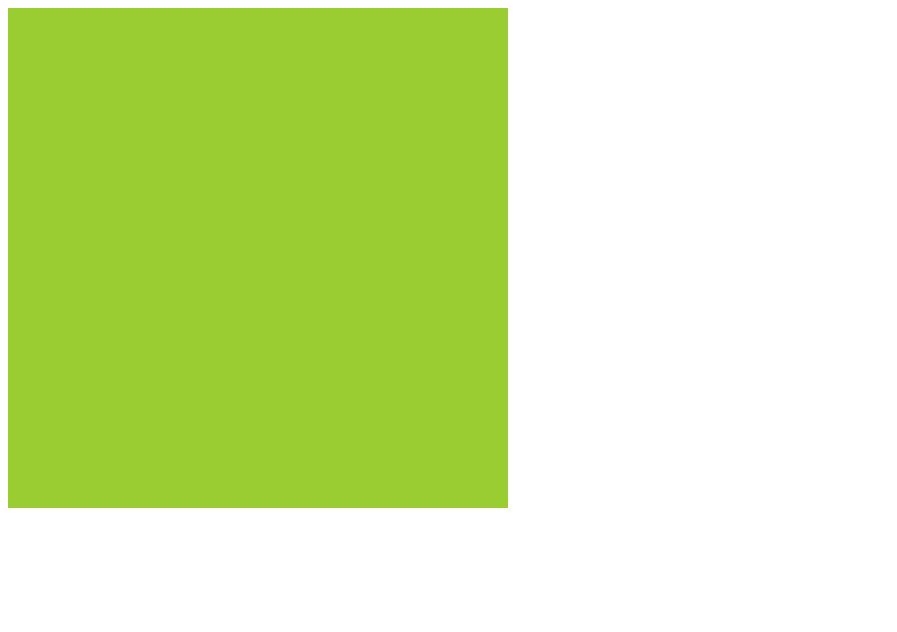
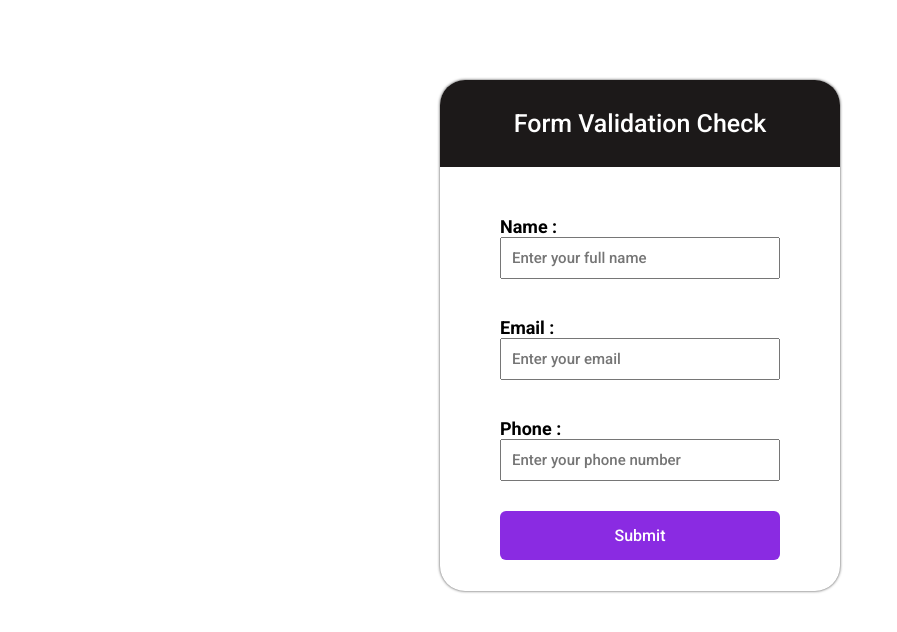
Before and after one commit to sajjad-007/Js-form-validation-check, a plain HTML site: page index.html in a window 1280 px wide. Shown: the whole page, without its empty margins (0-897 px from the left). Drawn offline with Linux system fonts and the light colour scheme.

Commit message:
project design  complete

```diff
--- a/index.html
+++ b/index.html
@@ -4,12 +4,33 @@
     <meta charset="UTF-8">
     <meta name="viewport" content="width=device-width, initial-scale=1.0">
     <title>jform validation check(JS)</title>
+    <link rel="preconnect" href="https://fonts.googleapis.com">
+    <link rel="preconnect" href="https://fonts.gstatic.com" crossorigin>
+    <link href="https://fonts.googleapis.com/css2?family=Roboto:ital,wght@0,500;0,700;0,900;1,400&display=swap" rel="stylesheet">
     <link rel="stylesheet" href="style.css">
 </head>
 <body>
     <div class="container">
-        <div class="header"></div>
-        <div class="input_cont"></div>
+        <div class="header">
+            <h2>Form Validation Check</h2>
+        </div>
+        <div class="input_cont">
+            <div>
+                <h3>Name :</h3>
+                <input type="text" class="nameinput" placeholder="Enter your full name">
+            </div>
+            <div>
+                <h3>Email :</h3>
+                <input type="email"  class="emailinput" placeholder="Enter your email">
+            </div>
+            <div>
+                <h3>Phone :</h3>
+                <input type="text" class="phoneinput" placeholder="Enter your phone number">
+            </div>
+            <div class="btn">
+                <button type="submit" class="submitbtn">Submit</button>
+            </div>
+        </div>
     </div>
 </body>
 </html>
--- a/style.css
+++ b/style.css
@@ -1,5 +1,57 @@
 .container{
-    height: 500px;
-    width: 500px;
-    background: yellowgreen;
+    width: 400px;
+    background-color: white;
+    box-shadow: 0px 0px 3px 0px rgba(0,0,0,0.75);
+    webkit-box-shadow: 0px 0px 3px 0px rgba(0,0,0,0.75);
+    -moz-box-shadow: 0px 0px 3px 0px rgba(0,0,0,0.75);
+    border-radius: 25px;
+    margin: 80px auto;
+    overflow: hidden;
 }
+.header{
+    background-color: #1c1919;
+    padding: 8px;
+}
+.header h2 {
+    color: white;
+    font-size: 25px;
+    text-align: center;
+    font-family: 'Roboto', sans-serif;
+    font-weight: 500;
+}
+.input_cont {
+    display: flex;
+    flex-direction: column;
+    gap: 20px;
+    padding: 31px 60px;
+    justify-content: center;
+    font-family: 'Roboto', sans-serif;
+}
+.input_cont,h3{
+    margin-bottom: 0;
+    font-size: 18px;
+    font-family: 'Roboto', sans-serif;
+    font-weight: 700;
+}
+.input_cont input{
+    padding: 10px;
+    width: 256px;
+    font-family: 'Roboto', sans-serif;
+    font-weight: 400;
+    font-size: 15px;
+}
+.btn {
+    margin-top: 10px;
+}
+.btn button{
+    padding: 15px;
+    width: 280px;
+    background: blueviolet;
+    color: white;
+    border: none;
+    border-radius: 6px;
+    font-size: 16px;
+    font-family: 'Roboto', sans-serif;
+    font-weight: 500;
+    cursor: pointer;
+}
```
